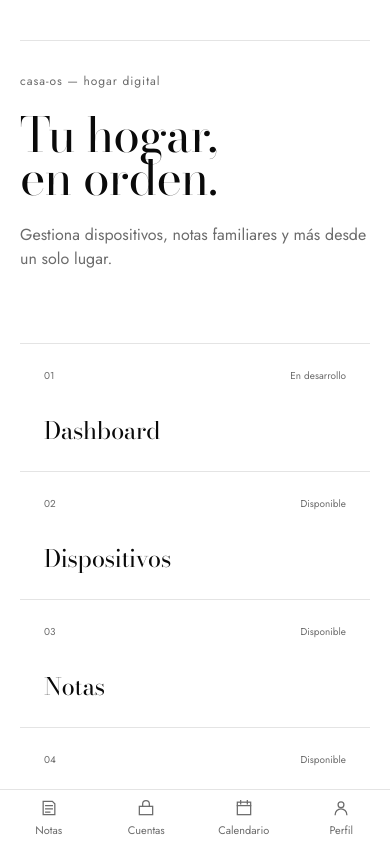
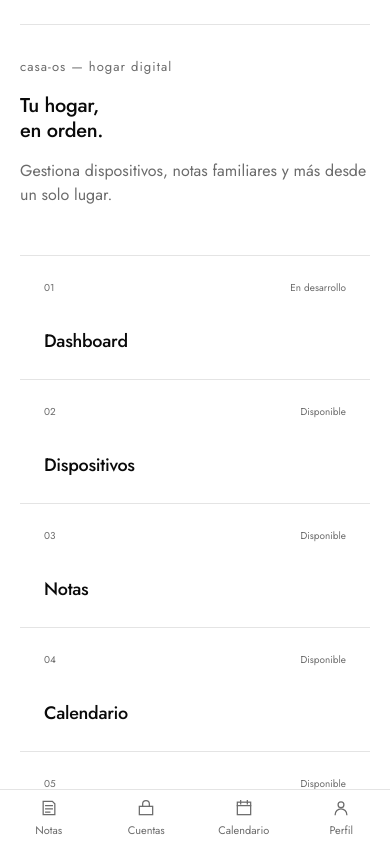
Before and after one commit to ivaaancastro/casa-os, a Next.js app: page / in a window 390 px wide. Shown: the top 844 px of the page. Built offline with nearby package versions, Linux system fonts and the light colour scheme.

Commit message:
feat(movil): adaptar cabeceras al nuevo shell y tipografía móvil

```diff
--- a/src/app/calendario/page.tsx
+++ b/src/app/calendario/page.tsx
@@ -2,6 +2,7 @@ import { redirect } from 'next/navigation';
 import { getSessionUser } from '@/lib/api-auth';
 import { prisma } from '@/lib/prisma';
 import { CalendarApp } from '@/components/calendar/CalendarApp';
+import { PageHeader } from '@/components/PageHeader';
 
 export const dynamic = 'force-dynamic';
 
@@ -18,18 +19,11 @@ export default async function CalendarioPage() {
   return (
     <div className="mx-auto max-w-7xl px-5 py-10 md:px-10 md:py-12 lg:px-16 lg:py-16">
       <div className="grid animate-fade-rise grid-cols-12 gap-y-8">
-        <header className="col-span-12 border-t border-mist pt-8">
-          <p className="mb-4 text-xs tracking-wider2 text-ash">
-            Casa · Calendario
-          </p>
-          <h1 className="font-display text-5xl leading-[0.9] tracking-editorial md:text-6xl">
-            Calendario
-          </h1>
-          <p className="mt-4 max-w-xl text-sm text-ash">
-            La vida de la casa, día a día. Crea planes, marca quién se encarga y
-            recibe un aviso cuando toque.
-          </p>
-        </header>
+        <PageHeader
+          eyebrow="Casa · Calendario"
+          title="Calendario"
+          description="La vida de la casa, día a día. Crea planes, marca quién se encarga y recibe un aviso cuando toque."
+        />
 
         <section className="col-span-12 border-t border-mist pt-8">
           <CalendarApp
--- a/src/app/page.tsx
+++ b/src/app/page.tsx
@@ -9,19 +9,19 @@ export default function Home() {
   ];
 
   return (
-    <div className="mx-auto max-w-7xl px-5 py-10 md:px-10 md:py-12 lg:px-16 lg:py-16">
-      <div className="grid animate-fade-rise grid-cols-12 gap-y-12">
+    <div className="mx-auto max-w-7xl px-5 py-6 md:px-10 md:py-12 lg:px-16 lg:py-16">
+      <div className="grid animate-fade-rise grid-cols-12 gap-y-8">
         <header className="col-span-12 border-t border-mist pt-8">
-          <p className="mb-6 text-xs tracking-wider2 text-ash">casa-os — hogar digital</p>
-          <h1 className="font-display text-5xl leading-[0.9] tracking-editorial md:text-7xl">
+          <p className="mb-4 text-[13px] tracking-wider2 text-ash">casa-os — hogar digital</p>
+          <h1 className="font-ui text-xl font-medium leading-tight text-ink md:font-display md:text-7xl md:leading-[0.9] md:tracking-editorial">
             Tu hogar,<br /> en orden.
           </h1>
-          <p className="mt-6 max-w-xl text-base text-ash">
+          <p className="mt-4 max-w-xl text-base text-ash">
             Gestiona dispositivos, notas familiares y más desde un solo lugar.
           </p>
         </header>
 
-        <section className="col-span-12 mt-6">
+        <section className="col-span-12 mt-4">
           <div className="grid grid-cols-12 border-t border-mist">
             {modules.map((m, i) => (
               <a
@@ -35,7 +35,7 @@ export default function Home() {
                   </span>
                   <span className="text-[10px] text-ash group-hover:text-canvas/60">{m.status}</span>
                 </div>
-                <h3 className="mt-8 font-display text-2xl tracking-editorial">{m.title}</h3>
+                <h3 className="mt-8 font-ui text-lg font-medium md:font-display md:text-2xl md:tracking-editorial">{m.title}</h3>
               </a>
             ))}
           </div>
--- a/src/app/perfil/page.tsx
+++ b/src/app/perfil/page.tsx
@@ -4,6 +4,8 @@ import { prisma } from '@/lib/prisma';
 import { publicUserSelect } from '@/lib/users';
 import { ProfileForm } from '@/components/ProfileForm';
 import { SecuritySection } from '@/components/SecuritySection';
+import { PageHeader } from '@/components/PageHeader';
+import { MoreDrawer } from '@/components/mobile/MoreDrawer';
 
 export const dynamic = 'force-dynamic';
 
@@ -21,15 +23,12 @@ export default async function PerfilPage() {
   return (
     <div className="mx-auto max-w-7xl px-5 py-10 md:px-10 md:py-12 lg:px-16 lg:py-16">
       <div className="grid animate-fade-rise grid-cols-12 gap-y-8">
-        <header className="col-span-12 border-t border-mist pt-8">
-          <p className="mb-4 text-xs tracking-wider2 text-ash">Casa · Perfil</p>
-          <h1 className="font-display text-5xl leading-[0.9] tracking-editorial md:text-6xl">
-            Perfil
-          </h1>
-          <p className="mt-4 max-w-xl text-sm text-ash">
-            Tus datos, tu contraseña y la seguridad de tu cuenta.
-          </p>
-        </header>
+        <PageHeader
+          eyebrow="Casa · Perfil"
+          title="Perfil"
+          description="Tus datos, tu contraseña y la seguridad de tu cuenta."
+          action={<MoreDrawer />}
+        />
 
         <section className="col-span-12 border-t border-mist pt-8">
           <ProfileForm
--- /dev/null
+++ b/src/components/PageHeader.tsx
@@ -0,0 +1,32 @@
+type Props = {
+  eyebrow: string;
+  title: string;
+  description?: string;
+  /** Acciones de la cabecera (p. ej. el menú «Más» en Perfil). */
+  action?: React.ReactNode;
+};
+
+/**
+ * Cabecera de sección: en móvil título Jost 21 px y metadatos 13 px;
+ * en escritorio se recupera el registro editorial Bodoni.
+ */
+export function PageHeader({ eyebrow, title, description, action }: Props) {
+  return (
+    <header className="col-span-12 border-t border-mist pt-6 lg:pt-8">
+      <div className="flex items-start justify-between gap-4">
+        <div>
+          <p className="mb-3 text-[13px] tracking-wider2 text-ash">{eyebrow}</p>
+          <h1 className="font-ui text-xl font-medium leading-tight text-ink md:font-display md:text-5xl md:leading-[0.9] md:tracking-editorial">
+            {title}
+          </h1>
+        </div>
+        {action}
+      </div>
+      {description && (
+        <p className="mt-3 max-w-xl text-sm leading-relaxed text-ash lg:mt-4">
+          {description}
+        </p>
+      )}
+    </header>
+  );
+}
--- a/src/components/calendar/CalendarApp.tsx
+++ b/src/components/calendar/CalendarApp.tsx
@@ -308,7 +308,7 @@ export function CalendarApp({ members, currentUser }: CalendarAppProps) {
         </div>
 
         <div className="flex flex-wrap items-end justify-between gap-x-6 gap-y-2">
-          <h2 className="font-display text-4xl leading-none tracking-editorial md:text-5xl">
+          <h2 className="font-ui text-xl font-medium leading-tight text-ink md:font-display md:text-5xl md:leading-none md:tracking-editorial">
             {title}
           </h2>
           <p className="text-[10px] tracking-wider2 text-ash" aria-live="polite">
--- a/src/components/cuentas/VaultApp.tsx
+++ b/src/components/cuentas/VaultApp.tsx
@@ -143,7 +143,7 @@ export function VaultApp({
     return (
       <div className="mx-auto w-full max-w-2xl px-5 py-16 md:px-10">
         <p className="text-xs tracking-wider2 text-ash">Cuentas</p>
-        <h1 className="mt-3 font-display text-4xl leading-[0.95] tracking-editorial md:text-5xl">
+        <h1 className="mt-3 font-ui text-xl font-medium leading-tight text-ink md:font-display md:text-5xl md:leading-[0.95] md:tracking-editorial">
           Activa el 2FA primero.
         </h1>
         <p className="mt-4 text-sm text-ash">
--- a/src/components/notes/NotesLayout.tsx
+++ b/src/components/notes/NotesLayout.tsx
@@ -130,7 +130,7 @@ export function NotesLayout({ notes, currentUserId, currentUserRole }: NotesLayo
         `}
       >
         <div className="flex items-center justify-between border-b border-mist px-4 py-3">
-          <span className="font-display text-2xl leading-none tracking-editorial">Notas</span>
+          <span className="text-xl font-medium leading-none text-ink md:font-display md:tracking-editorial">Notas</span>
           <button
             onClick={() => setSidebarOpen(false)}
             className="text-ash hover:text-ink lg:hidden"
```
